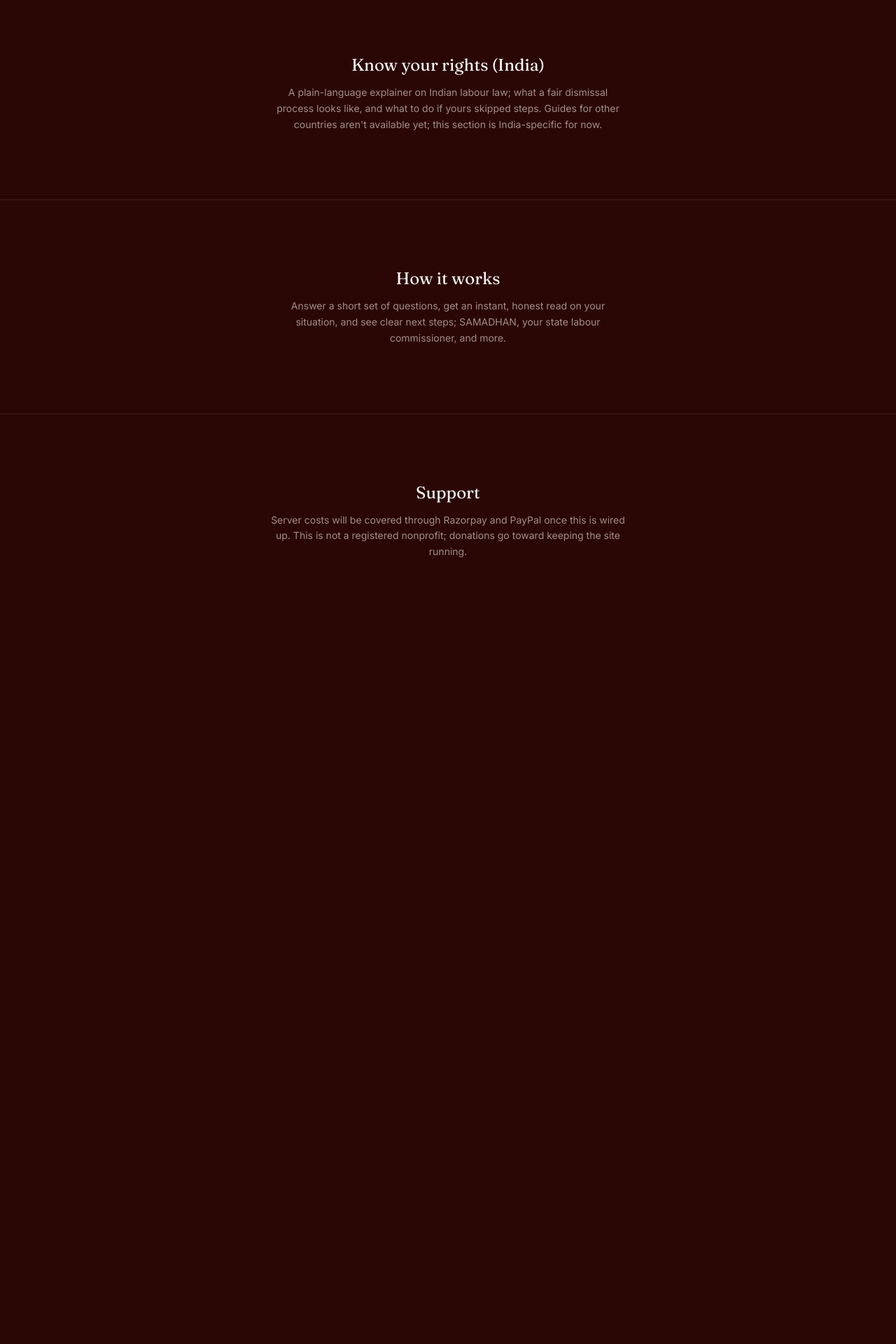
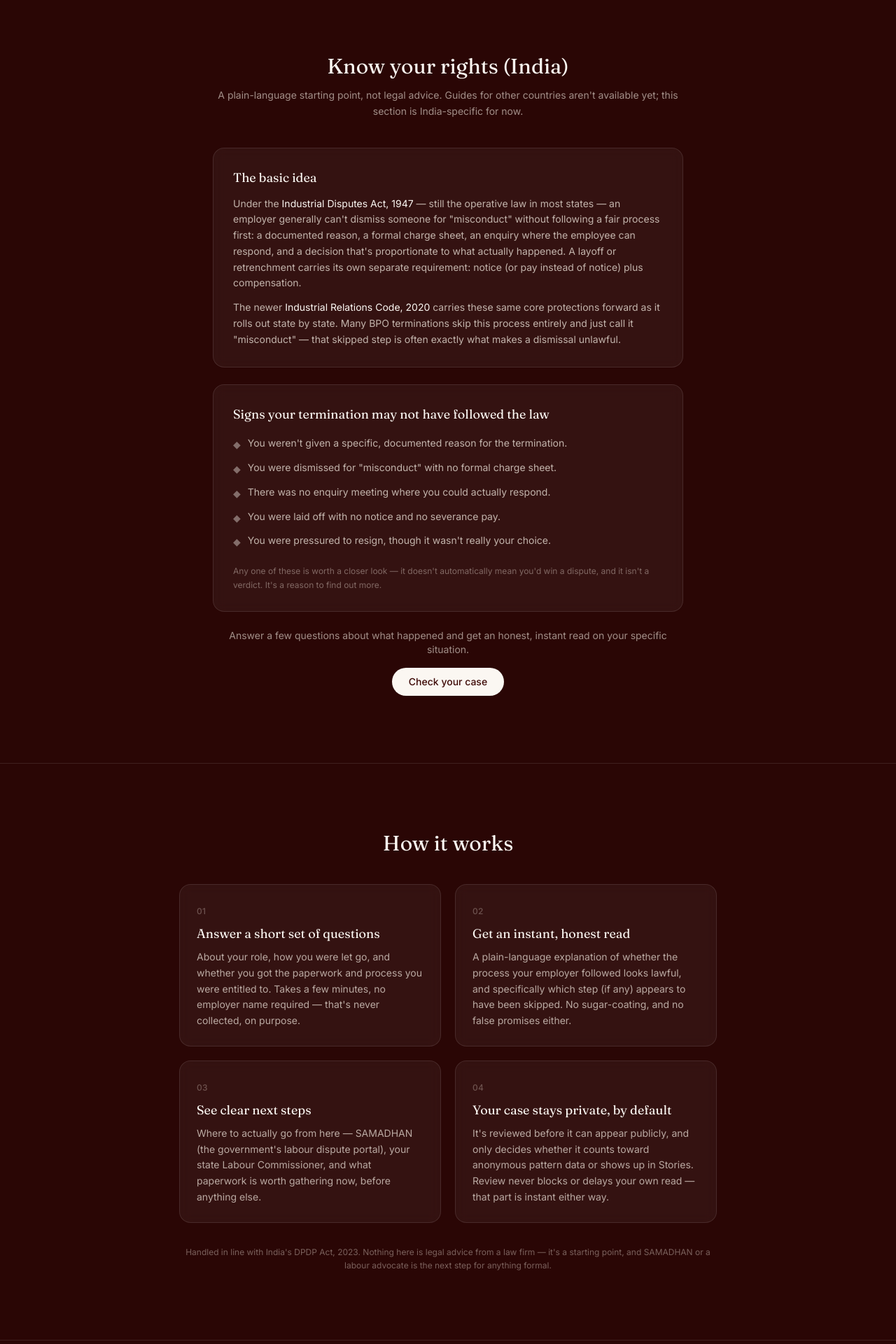
Before and after one commit to wajidfarooqtemp-web/whyfired, a React (Vite) app: page / in a window 1280 px wide. Shown: the part 820-2740 px from the top of the page at 70% size. Before the commit the page ends 1716 px from the top, so only its background shows below. Built offline with nearby package versions, Linux system fonts and the light colour scheme; no server answers; the database is empty.

Commit message:
adding actual content to placeholder pages

```diff
--- /dev/null
+++ b/src/components/HowItWorksSection.tsx
@@ -0,0 +1,53 @@
+const STEPS = [
+  {
+    n: "01",
+    title: "Answer a short set of questions",
+    body: "About your role, how you were let go, and whether you got the paperwork and process you were entitled to. Takes a few minutes, no employer name required — that's never collected, on purpose.",
+  },
+  {
+    n: "02",
+    title: "Get an instant, honest read",
+    body: "A plain-language explanation of whether the process your employer followed looks lawful, and specifically which step (if any) appears to have been skipped. No sugar-coating, and no false promises either.",
+  },
+  {
+    n: "03",
+    title: "See clear next steps",
+    body: "Where to actually go from here — SAMADHAN (the government's labour dispute portal), your state Labour Commissioner, and what paperwork is worth gathering now, before anything else.",
+  },
+  {
+    n: "04",
+    title: "Your case stays private, by default",
+    body: "It's reviewed before it can appear publicly, and only decides whether it counts toward anonymous pattern data or shows up in Stories. Review never blocks or delays your own read — that part is instant either way.",
+  },
+];
+
+export default function HowItWorksSection() {
+  return (
+    <section id="how-it-works" className="border-t border-white/10 py-24 px-5 sm:px-8">
+      <div className="max-w-3xl mx-auto">
+        <h2 className="font-display text-2xl sm:text-3xl text-cream-50 mb-10 text-center">
+          How it works
+        </h2>
+
+        <div className="grid gap-5 sm:grid-cols-2">
+          {STEPS.map((step) => (
+            <div
+              key={step.n}
+              className="rounded-2xl border border-white/10 bg-white/5 backdrop-blur-sm p-6"
+            >
+              <span className="text-cream-100/30 text-xs font-medium tracking-wide">{step.n}</span>
+              <h3 className="font-display text-lg text-cream-50 mt-2 mb-2">{step.title}</h3>
+              <p className="text-sm text-cream-100/70 leading-relaxed">{step.body}</p>
+            </div>
+          ))}
+        </div>
+
+        <p className="text-xs text-cream-100/40 text-center mt-8 leading-relaxed">
+          Handled in line with India's DPDP Act, 2023. Nothing here is legal advice from a law
+          firm — it's a starting point, and SAMADHAN or a labour advocate is the next step for
+          anything formal.
+        </p>
+      </div>
+    </section>
+  );
+}
--- a/src/components/Navbar.tsx
+++ b/src/components/Navbar.tsx
@@ -49,6 +49,9 @@ export default function Navbar() {
            </Link>
            <Link to="/contact" className="text-sm text-cream-100/80 hover:text-cream-50 transition-colors">
               Contact
+           </Link>
+           <Link to="/patterns" className="text-sm text-cream-100/80 hover:text-cream-50 transition-colors">
+             Patterns
            </Link>
             {NAV_LINKS.map((link) => (
               <a
@@ -178,6 +181,9 @@ export default function Navbar() {
           <Link to="/contact" onClick={handleLinkClick} className="text-2xl font-display text-cream-50">
             Contact
           </Link>
+          <Link to="/patterns" onClick={handleLinkClick} className="text-2xl font-display text-cream-50">
+            Patterns
+          </Link>
           {NAV_LINKS.map((link) => (
             <a
               key={link.href}
--- /dev/null
+++ b/src/components/RightsSection.tsx
@@ -0,0 +1,74 @@
+import { Link } from "react-router-dom";
+
+const RED_FLAGS = [
+  "You weren't given a specific, documented reason for the termination.",
+  "You were dismissed for \"misconduct\" with no formal charge sheet.",
+  "There was no enquiry meeting where you could actually respond.",
+  "You were laid off with no notice and no severance pay.",
+  "You were pressured to resign, though it wasn't really your choice.",
+];
+
+export default function RightsSection() {
+  return (
+    <section id="rights" className="border-t border-white/10 py-24 px-5 sm:px-8">
+      <div className="max-w-2xl mx-auto">
+        <h2 className="font-display text-2xl sm:text-3xl text-cream-50 mb-3 text-center">
+          Know your rights (India)
+        </h2>
+        <p className="text-cream-100/60 text-sm leading-relaxed text-center mb-10">
+          A plain-language starting point, not legal advice. Guides for other countries aren't
+          available yet; this section is India-specific for now.
+        </p>
+
+        <div className="rounded-2xl border border-white/10 bg-white/5 backdrop-blur-sm p-7 mb-6">
+          <h3 className="font-display text-lg text-cream-50 mb-3">The basic idea</h3>
+          <p className="text-sm text-cream-100/75 leading-relaxed mb-3">
+            Under the <span className="text-cream-50">Industrial Disputes Act, 1947</span> — still
+            the operative law in most states — an employer generally can't dismiss someone for
+            "misconduct" without following a fair process first: a documented reason, a formal
+            charge sheet, an enquiry where the employee can respond, and a decision that's
+            proportionate to what actually happened. A layoff or retrenchment carries its own
+            separate requirement: notice (or pay instead of notice) plus compensation.
+          </p>
+          <p className="text-sm text-cream-100/75 leading-relaxed">
+            The newer <span className="text-cream-50">Industrial Relations Code, 2020</span> carries
+            these same core protections forward as it rolls out state by state. Many BPO
+            terminations skip this process entirely and just call it "misconduct" — that skipped
+            step is often exactly what makes a dismissal unlawful.
+          </p>
+        </div>
+
+        <div className="rounded-2xl border border-white/10 bg-white/5 backdrop-blur-sm p-7 mb-6">
+          <h3 className="font-display text-lg text-cream-50 mb-4">
+            Signs your termination may not have followed the law
+          </h3>
+          <ul className="space-y-2.5">
+            {RED_FLAGS.map((flag) => (
+              <li key={flag} className="flex gap-2.5 text-sm text-cream-100/75 leading-relaxed">
+                <span className="text-cream-50/40 mt-0.5">&#9670;</span>
+                <span>{flag}</span>
+              </li>
+            ))}
+          </ul>
+          <p className="text-xs text-cream-100/40 mt-5 leading-relaxed">
+            Any one of these is worth a closer look — it doesn't automatically mean you'd win a
+            dispute, and it isn't a verdict. It's a reason to find out more.
+          </p>
+        </div>
+
+        <div className="text-center">
+          <p className="text-sm text-cream-100/60 mb-4">
+            Answer a few questions about what happened and get an honest, instant read on your
+            specific situation.
+          </p>
+          <Link
+            to="/share"
+            className="inline-flex items-center rounded-full bg-cream-50 text-brand-900 text-sm font-medium px-6 py-2.5 hover:bg-white transition-colors"
+          >
+            Check your case
+          </Link>
+        </div>
+      </div>
+    </section>
+  );
+}
--- a/src/pages/Home.tsx
+++ b/src/pages/Home.tsx
@@ -1,24 +1,16 @@
 import Hero from "../components/Hero";
 import ComingSoonSection from "../components/ComingSoonSection";
 import FeaturedCases from "../components/FeaturedCases";
+import RightsSection from "../components/RightsSection";
+import HowItWorksSection from "../components/HowItWorksSection";
 
 export default function Home() {
   return (
     <>
       <Hero />
       <FeaturedCases />
-
-      {/* Placeholder sections; real content comes in as each stage is built */}
-      <ComingSoonSection
-        id="rights"
-        title="Know your rights (India)"
-        note="A plain-language explainer on Indian labour law; what a fair dismissal process looks like, and what to do if yours skipped steps. Guides for other countries aren't available yet; this section is India-specific for now."
-      />
-      <ComingSoonSection
-        id="how-it-works"
-        title="How it works"
-        note="Answer a short set of questions, get an instant, honest read on your situation, and see clear next steps; SAMADHAN, your state labour commissioner, and more."
-      />
+      <RightsSection />
+      <HowItWorksSection />
       <ComingSoonSection
         id="support"
         title="Support"
```
